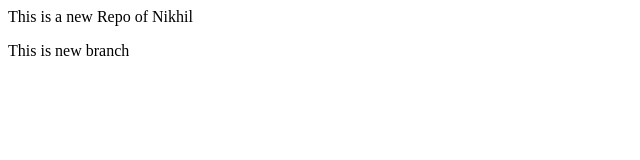
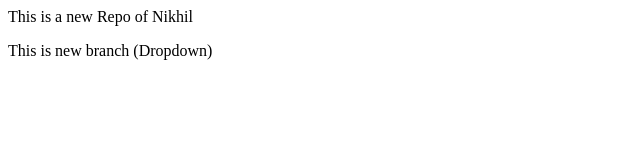
Before and after one commit to NikGaykwad/LocalRepo, a plain HTML site: page Index.html in a window 1280 px wide. Shown: the full height of the page, 0-640 px from the left. Drawn offline with Linux system fonts and the light colour scheme.

Commit message:
Add Dropdown

```diff
--- a/Index.html
+++ b/Index.html
@@ -1,2 +1,2 @@
 <p>This is a new Repo of Nikhil</p>
-<p>This is new branch</p>
+<p>This is new branch (Dropdown)</p>
```
